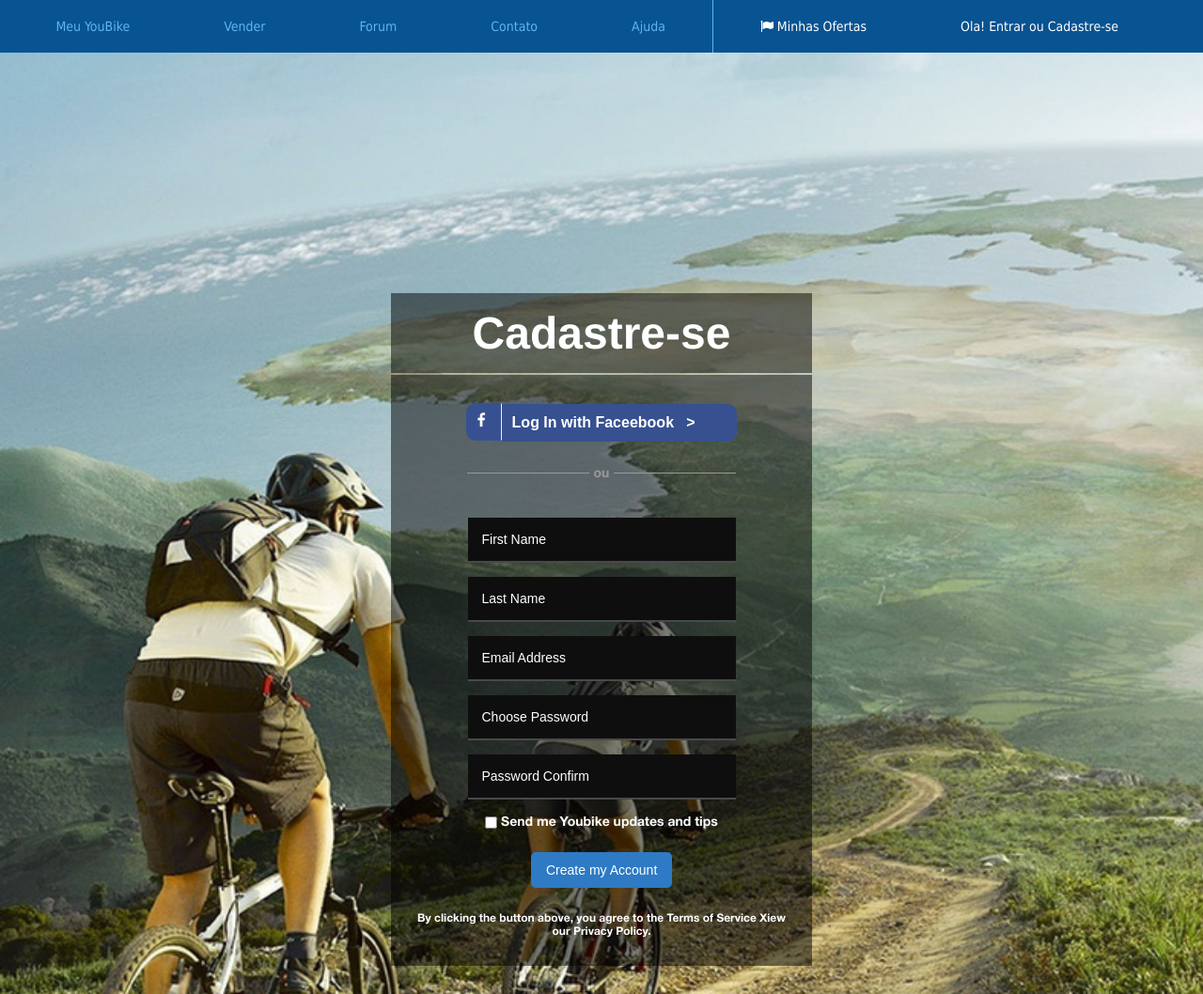
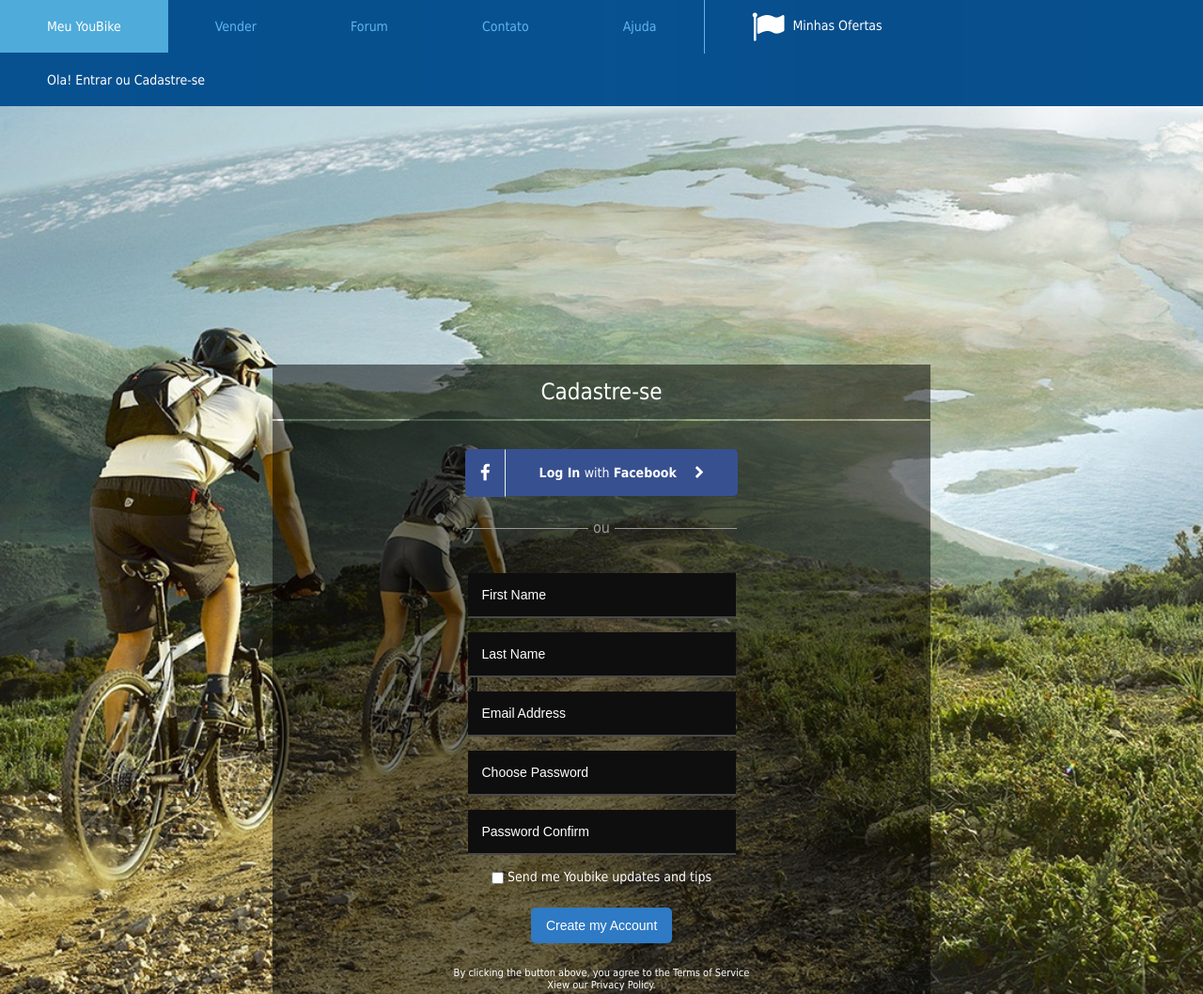
Before and after one commit to Marokasi/marokasi.github.io, a plain HTML site: page ht5/index.html in a window 1280 px wide. Shown: the top 1058 px of the page at 94% size. Drawn offline with Linux system fonts and the light colour scheme.

Commit message:
ht5 fixed

```diff
--- a/ht5/css/style.css
+++ b/ht5/css/style.css
@@ -22,19 +22,21 @@
     visibility: hidden;
 }
 body{
-    font-family: "Helvetica", sans-serif;
-}
-
-.wrapper{
     background:url("../img/homework5.jpg")no-repeat;
     background-size: cover;
     min-height: 1500px;
     margin: 0 auto;
+    /*font-family: "Helvetica", sans-serif;*/
+}
+
+.wrapper{
+
 }
 /* Header */
 
 header{
-    background: #085392;
+    background: url("../img/header-bg.png") repeat-x;
+    background-size: cover;
 }
 .navigation{
     float: right;
@@ -58,68 +60,103 @@
 }
 .different a{
     display: block;
-    padding: 20px 50px;
+    padding: 11px 50px;
     color: #fff;
     font-size: 14px;
+}
+.navigation li.change>a{
+    padding: 20px 50px;
 }
 .different a:hover{
     background: #4eabda;
     text-decoration: underline;
 }
+span.fa-flag{
+    margin-right: 5px;
+    font-size: 35px;
+    vertical-align: middle;
+}
 
 /* Content */
 .container{
-    margin: auto;
-    padding-top: 20%;
-    display: flex;
-    flex-direction: column;
-    justify-content: center;
-    align-items: center;
+    width: 700px;
+    margin: 275px auto;
+
 
 }
 .content1{
-    background: rgba(1, 1, 1, .5);
-    color: white;
-    width: 35%;
     padding: 15px 0;
     margin-bottom: 2px;
+    color: #fff;
+    background: rgba(1, 1, 1, .5);
+    text-align: center;
+}
+.content1 h1{
     font-size: 24px;
-    text-align: center;
-
+    font-weight: normal;
 }
 .content{
     background: rgba(1, 1, 1, .5);
-    color: white;
-    width: 35%;
+    color: #fff;
     padding: 30px 20px;
     text-align: center;
 }
 input {
     display: block;
 }
-.social-arae{
-    margin: 0 auto;
-    letter-spacing:-4px;
+.fb-content{
+    font-size:0; /* убираем горизонтальные отступы */
+    line-height:0; /* ...и вертикальные в некоторых браузерах */
+    letter-spacing:-1px;
+}
+.fb-content li{
+    display: inline-block;
+    font-size:14px;
+    letter-spacing: normal;
+    line-height: normal;
+}
+
+.fb-login,
+.fb-reg{
+    display: inline-block;
+    border: 1px solid transparent;
+    background: #375090;
+
+}
+.fb-reg{
+    border-radius: 5px 0 0 5px;
+    border-right: 1px ridge;
+    font-size: 11px;
+}
+.fb-login{
+    border-radius: 0 5px 5px 0;
 }
 .fa-facebook{
-    padding:9px 20px 13px 10px;
-    border: 1px solid transparent;
-    border-right: 1px inset;
-    border-radius: 10px 0 0 10px;
-    background: #375090;
+    color: #fff;
+    padding: 15px;
+    vertical-align: middle;
+
 }
-span.fa-facebook{
-    font-size: 16px;
+span.fa-facebook {
+    font-size: 19px;
 }
-.social{
-    display: inline;
-    width: 250px;
-    padding: 10px;
-    border: 1px solid transparent;
-    border-radius: 0 10px 10px 0;
-    background: #375090;
-    font-size: 16px;
+a.fb-login{
+    padding: 16px 35px;
+    color: #fff;
+    font-size: 14px;
+    font-weight: bold;
+    vertical-align: middle;
+    text-transform: capitalize;
 }
+.fb-login span{
+    font-weight: 100;
+    text-transform: lowercase;
+}
+.fa-chevron-right{
+    margin-left: 15px;
+    font-weight: 100;
+}
+
 .social::-webkit-input-placeholder {color:#fff; font-weight: bold;}
 .social::-moz-placeholder          {color:#fff; font-weight: bold;}/* Firefox 19+ */
 .social:-moz-placeholder           {color:#fff; font-weight: bold;}/* Firefox 18- */
@@ -153,6 +190,7 @@
 }
 label.update{
     font-size: 14px;
+    font-weight: normal;
 }
 [type=submit]{
     width: 150px;
@@ -174,6 +212,7 @@
 .fancy span {
     display: inline-block;
     position: relative;
+    font-size: 16px;
     line-height: 0;
 }
 .fancy span:before,
@@ -194,3 +233,6 @@
     width: 130px;
     margin-left: 5px;
 }
+.prescription{
+    font-size: 11px;
+}
--- a/ht5/index.html
+++ b/ht5/index.html
@@ -19,7 +19,7 @@
             <li class="ordinary"><a href="#">Ajuda</a></li>
             <li class="different"><a href="#"><span class="fa fa-flag"></span>
                 Minhas Ofertas</a></li>
-            <li class="different"><a href="#">Ola! Entrar ou Cadastre-se</a></li>
+            <li class="different change"><a href="#">Ola! Entrar ou Cadastre-se</a></li>
         </ul>
     </header>
     <div class="container">
@@ -27,10 +27,14 @@
             <h1>Cadastre-se</h1>
         </div>
         <div class="content">
-            <form class="social-arae">
-                <span class="fa fa-facebook"></span>
-                <input class="social" type="text" name="#" placeholder="Log In with Faceebook   &gt;">
-            </form>
+            <ul class ="fb-content">
+                <li><a class ="fb-reg" href="#"><span class="fa fa-facebook"></span></a></li>
+                <li><a class="fb-login" href="#">log in <span>with</span> facebook <i class="fa fa-chevron-right"></i></a></li>
+            </ul>
+            <!--<form class="social-arae">-->
+                <!--<a class="soc" href="#"><span class="fa fa-facebook"></span></a>-->
+                <!--<input class="social" type="text" name="#" placeholder="Log In with Facebook   &gt;">-->
+            <!--</form>-->
             <p class="subtitle fancy"><span> ou </span></p>
             <fieldset>
                 <form>
@@ -45,8 +49,8 @@
                     <input type="submit" value ="Create my Account">
                 </form>
             </fieldset>
-            <p>By clicking the button above, you agree to the Terms of Service
-                Xiew our Privacy Policy.</p>
+            <p class="prescription">By clicking the button above, you agree to the Terms of Service</p>
+            <p class="prescription">Xiew our Privacy Policy.</p>
         </div>
     </div>
 </div>
--- /dev/null
+++ b/ht6/css/reset.css
@@ -0,0 +1,37 @@
+/*----------------------------------------------------------------------------------*/
+/*------------------------------RESET DEFAULT STYLES--------------------------------*/
+/*----------------------------------------------------------------------------------*/
+html,body                       { width:100%; height:100%; }
+body                            { padding:0; margin:0; font:12px Tahoma, sans-serif; background:#fff; color:#000; }
+div,p,a,span,em,strong,img,h1,h2,h3,h4,h5,h6,ul,ol,li,dl,dt,dd,table,td,tr,form,fieldset,label,select,checkbox,input,textarea {
+    padding:0;
+    margin:0;
+    outline:none;
+    list-style:none;
+}
+select, input, textarea        { font-size:12px; vertical-align:middle; }
+textarea                       { vertical-align:top; }
+:focus                         { outline:none; }
+input[type=submit]             { cursor:pointer; }
+img, fieldset                  { border:0; }
+table                          { border-collapse:collapse; border-spacing:0; }
+a:link, a:visited              { font:12px Tahoma, sans-serif; color:#000; text-decoration:none; }
+a:hover                        { text-decoration:none; }
+/*----------------------------------------------------------------------------------*/
+/*-------------------------------------DEFAULT CLASSES------------------------------*/
+/*----------------------------------------------------------------------------------*/
+.float-r           	           { float:right !important; }
+.float-l                       { float:left !important; }
+.no-float                      { float:none !important; }
+.no-border                     { border:0 !important; }
+.no-bg                         { background:none !important; }
+.no-margin                     { margin:0 !important; }
+.no-padding                    { padding:0 !important; }
+.no-display                    { display:none !important; }
+.display                       { display:block !important; }
+.inline                        { display:inline !important; }
+.overflow                      { overflow:hidden !important; }
+.align-r                       { text-align:right !important; }
+.align-l                       { text-align:left !important; }
+.align-c                       { text-align:center !important; }
+.clear                         { clear:both; }
--- /dev/null
+++ b/ht6/css/style.css
@@ -0,0 +1,10 @@
+*, *:before, *:after {
+    -moz-box-sizing: border-box;
+    -webkit-box-sizing: border-box;
+    box-sizing: border-box;
+}
+
+.wrapper{
+    width: 920px;
+    margin: 0 auto;
+}
```
Also changed, not shown: ht6/index.html (added, +26 -0 lines), ht5/img/header-bg.png (added).
